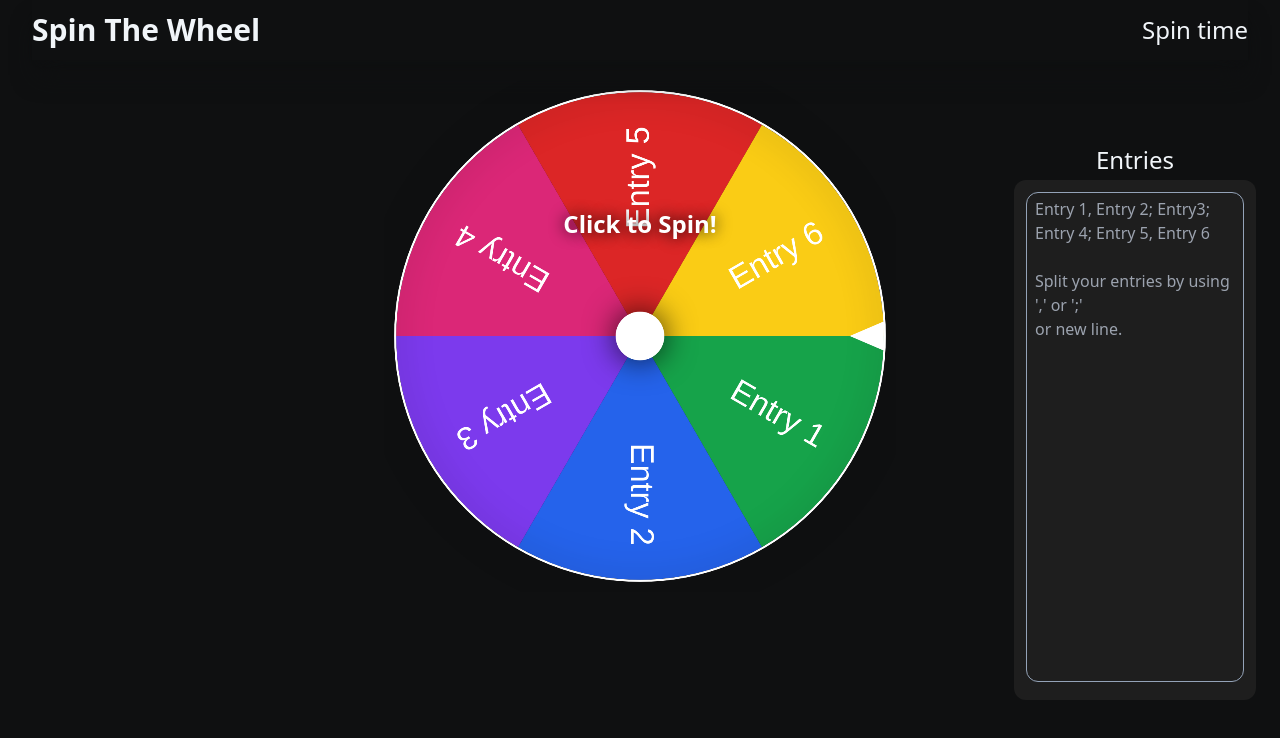
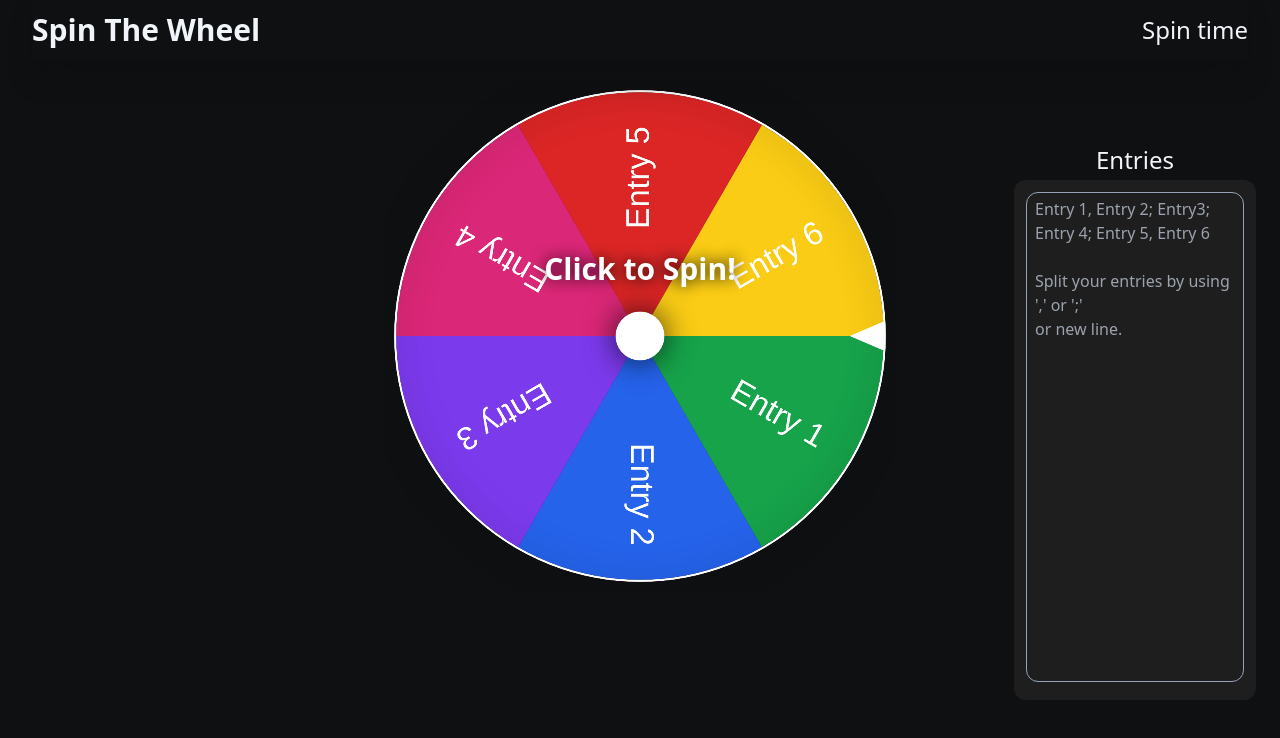
Before and after one commit to ajvejko/WheelOfFortune, a Vue app: page / in a window 1280 px wide. Shown: the top 738 px of the page. Built offline with nearby package versions, Linux system fonts and the light colour scheme.

Commit message:
responsitivity finished for wheel and wheel title

```diff
--- a/src/components/Wheel.vue
+++ b/src/components/Wheel.vue
@@ -348,7 +348,7 @@ const handleClose = (): void => {
     ></canvas>
     <span
       v-if="!isSpinning"
-      class="wheel_title absolute top-1/4 select-none text-2xl font-bold text-white"
+      class="wheel_title absolute top-1/3 select-none text-2xl font-bold text-white md:text-3xl 2xl:text-4xl"
       >Click to Spin!</span
     >
   </div>
```
